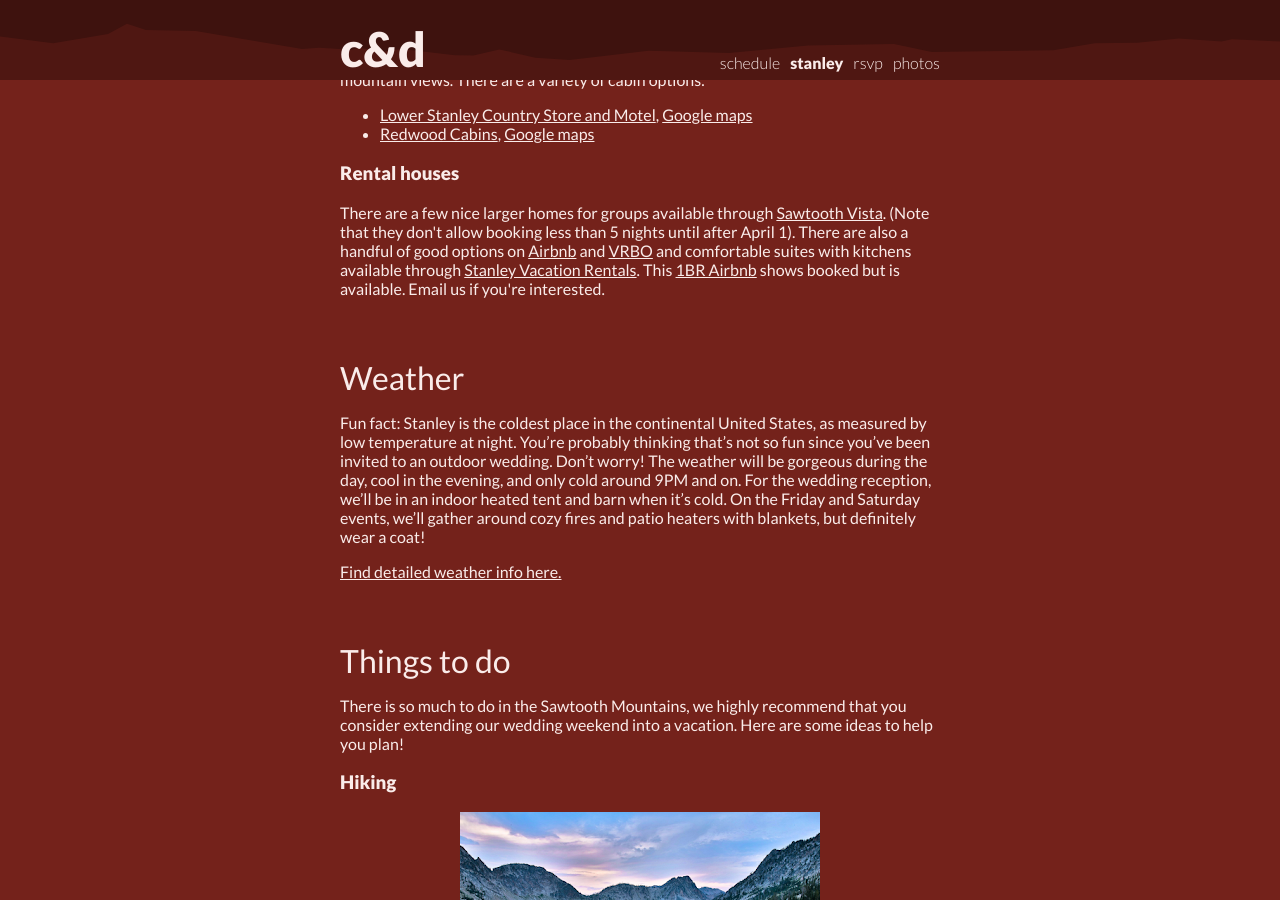
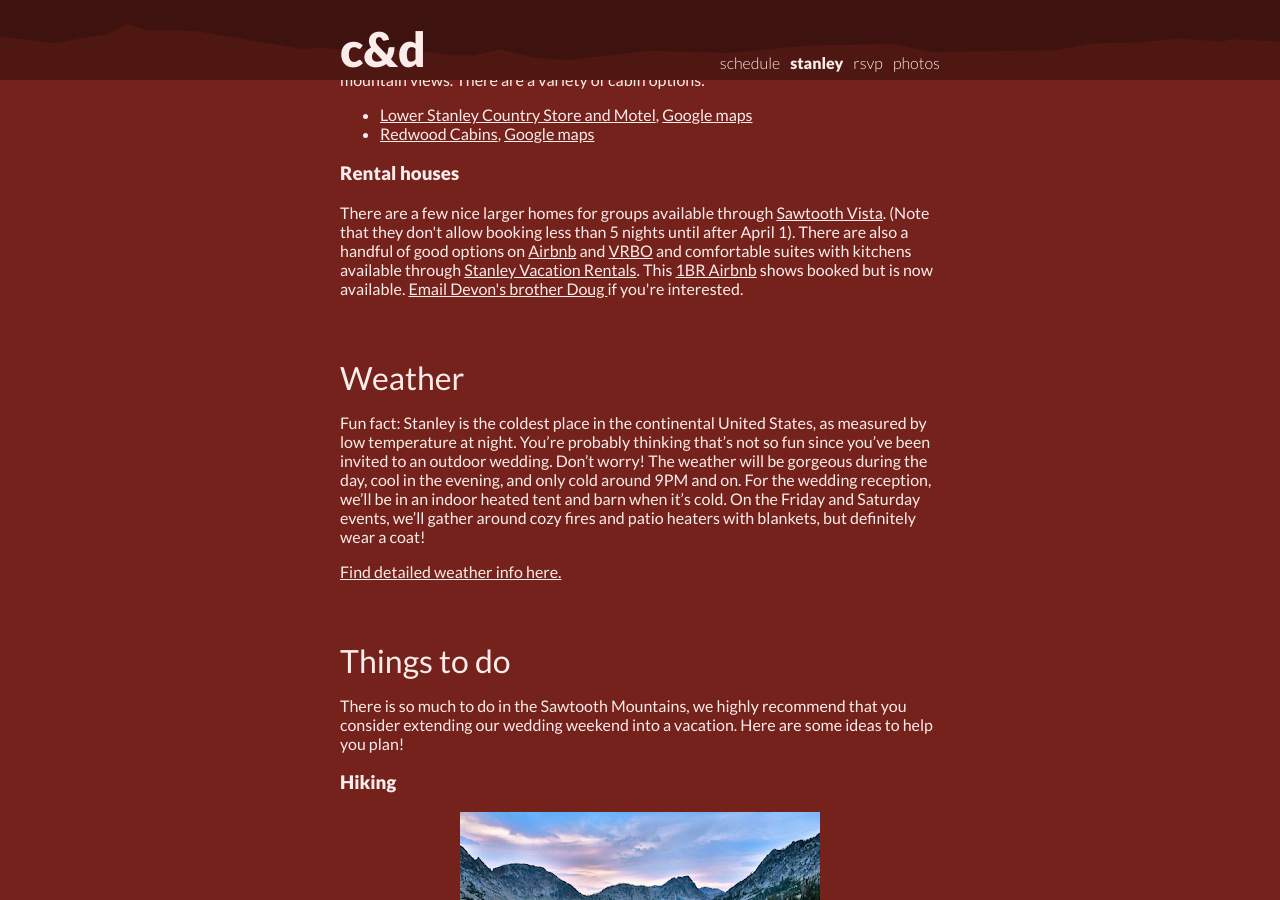
Before and after one commit to dproctor/wedding-website, a Jekyll site: the page built from stanley.md, in a window 1280 px wide and 900 px high, scrolled down 2716 px. Built offline with Jekyll 4.4.1, drawn with Linux system fonts in a browser that asks for light colours.

Commit message:
Fixed typos

```diff
--- a/stanley.md
+++ b/stanley.md
@@ -88,7 +88,7 @@ Funky little hotel with old country decor right above the best restaurant in tow
 <a href="https://goo.gl/maps/cLRjQ67h5Ct7HS6ZA">Google maps</a>
 
 <h3><a name="mountain-village" id="mountain village"   href="https://www.mountainvillage.com/">Mountain Village Resort</a></h3>
-Basic, affordable hotel in town that comes with one major perk: access to amazing natural hot springs!<a href="https://goo.gl/maps/fLcVFE9DBhbirCDm9">Google maps</a>
+Basic, affordable hotel in town that comes with one major perk: access to amazing natural hot springs!<a href="https://goo.gl/maps/fLcVFE9DBhbirCDm9"> Google maps</a>
 
 <h3><a name="idaho-rocky-mountain-ranch" id="idaho-rocky-mountain-ranch"   href="https://idahorocky.com/">Idaho Rocky Mountain Ranch</a></h3>
 If you're looking for a really special experience, look no further. This is a luxury guest ranch with great food on site (it's all inclusive). This is the furthest away of the options we recommend, but still only a 15-minute drive from Stanley and the wedding venue.
@@ -107,7 +107,7 @@ There are two fairly rustic cabin options in Lower Stanley, just about 1.5 miles
 </ul>
 
 <h3><a name="rental-houses" id="rental-houses"> Rental houses</a></h3>
-There are a few nice larger homes for groups available through <a href="http://www.sawtoothvista.com/">Sawtooth Vista</a>. (Note that they don't allow booking less than 5 nights until after April 1). There are also a handful of good options on <a href="https://www.airbnb.com/">Airbnb</a> and <a href="https://www.vrbo.com/">VRBO</a> and comfortable suites with kitchens available through <a href="http://stanleyvacationrentals.com/">Stanley Vacation Rentals</a>. This <a href="https://www.airbnb.com/rooms/26633802?check_in=2021-09-09&check_out=2021-09-12&s=67&unique_share_id=b5f97371-fecd-400c-b473-4fc6bce4cd21&source_impression_id=p3_1611507838_r5SjoWzmcL%2Bskqp1&guests=1&adults=1">1BR Airbnb</a> shows booked but is available. Email us if you're interested.
+There are a few nice larger homes for groups available through <a href="http://www.sawtoothvista.com/">Sawtooth Vista</a>. (Note that they don't allow booking less than 5 nights until after April 1). There are also a handful of good options on <a href="https://www.airbnb.com/">Airbnb</a> and <a href="https://www.vrbo.com/">VRBO</a> and comfortable suites with kitchens available through <a href="http://stanleyvacationrentals.com/">Stanley Vacation Rentals</a>. This <a href="https://www.airbnb.com/rooms/26633802?check_in=2021-09-09&check_out=2021-09-12&s=67&unique_share_id=b5f97371-fecd-400c-b473-4fc6bce4cd21&source_impression_id=p3_1611507838_r5SjoWzmcL%2Bskqp1&guests=1&adults=1">1BR Airbnb</a> shows booked but is now available. <a href="mailto:dougproctor@gmail.com">Email Devon's brother Doug </a> if you're interested.
 
 <h2> <a class="anchor" name="weather" id="weather"></a>Weather </h2>
 <p>
```
